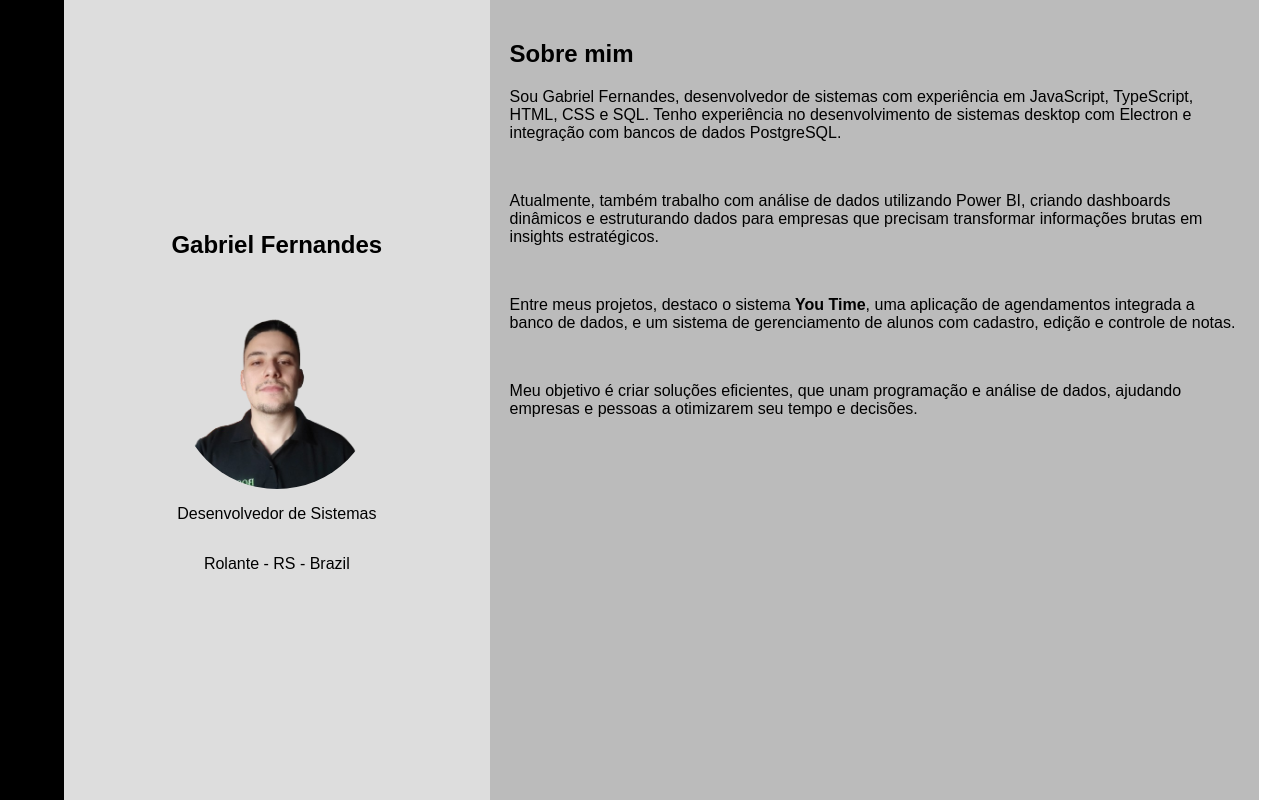
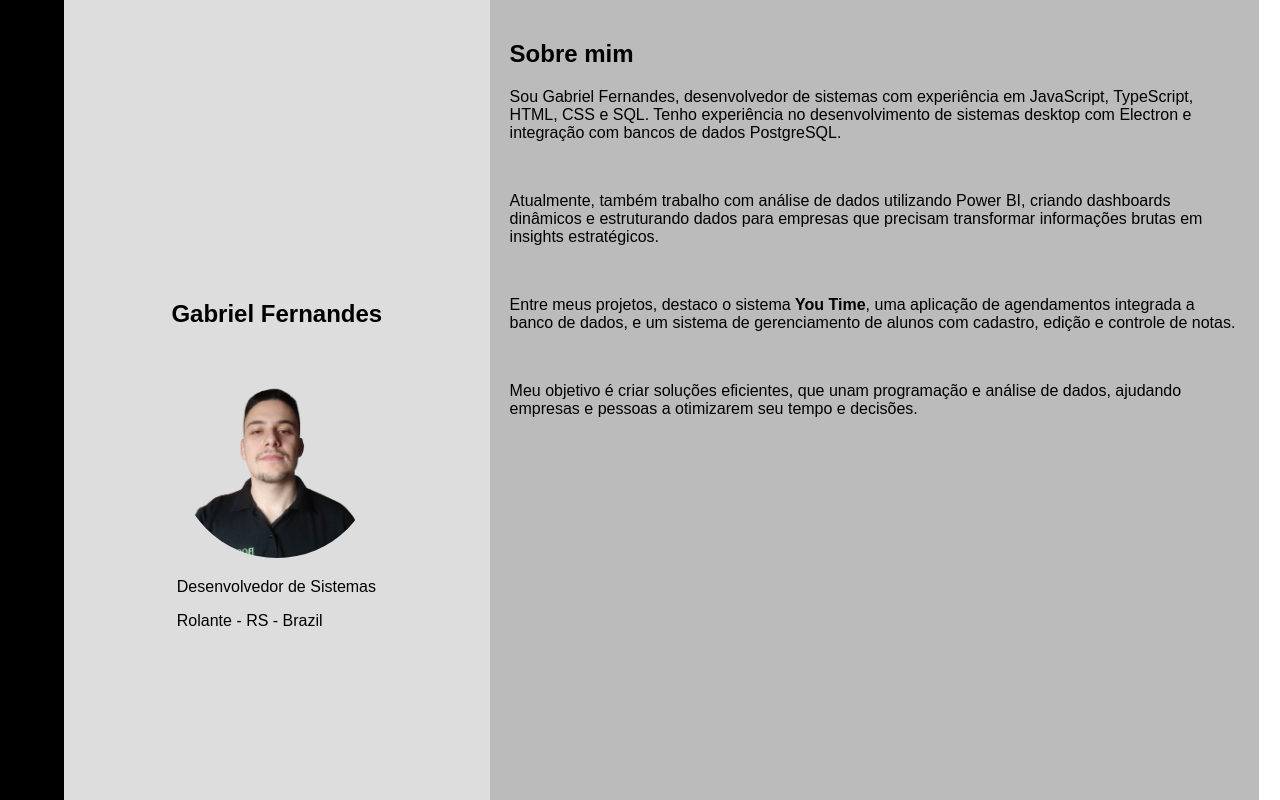
Before and after one commit to gabriel48fernandes/my-portfolio, a plain HTML site: page style/index.html in a window 1280 px wide. Drawn offline with Linux system fonts and the light colour scheme.

Commit message:
Update index.html

```diff
--- a/style/index.html
+++ b/style/index.html
@@ -16,11 +16,27 @@
         <!-- Área principal dividida em duas -->
         <div class="content">
             <div class="left">
+                <br>
+                <br>
+                <br>
+                <br>
+                <br>
+                <br>
+                <br>
+
                 <h2>Gabriel Fernandes</h2>
-                <img src="../assets/img_perfil.png" alt="Minha Foto" class="perfil">
-                <p>Desenvolvedor de Sistemas</p>
-                <p>Rolante - RS - Brazil</p>
+
+
+                <!-- Container horizontal para foto e localização -->
+                <div class="profile-info">
+                    <img src="../assets/img_perfil.png" alt="Minha Foto" class="perfil">
+                    <div class="location">
+                        <p>Desenvolvedor de Sistemas</p>
+                        <p>Rolante - RS - Brazil</p>
+                    </div>
+                </div>
             </div>
+
             <div class="right">
                 <h2>Sobre mim</h2>
                 <p>
@@ -50,6 +66,10 @@
 
             </div>
         </div>
+
+            </div>
+
+
     </div>
 </body>
 
```
